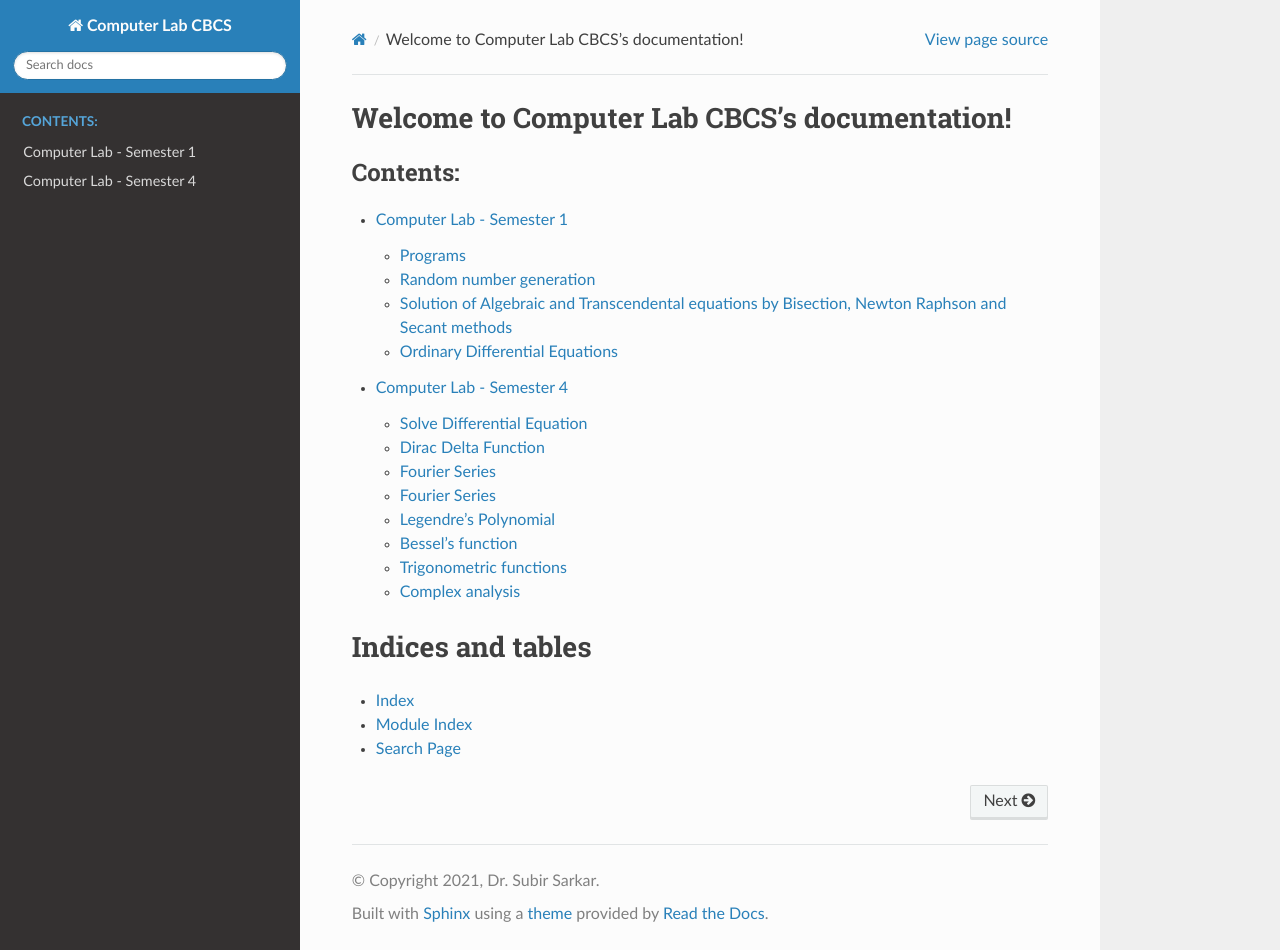
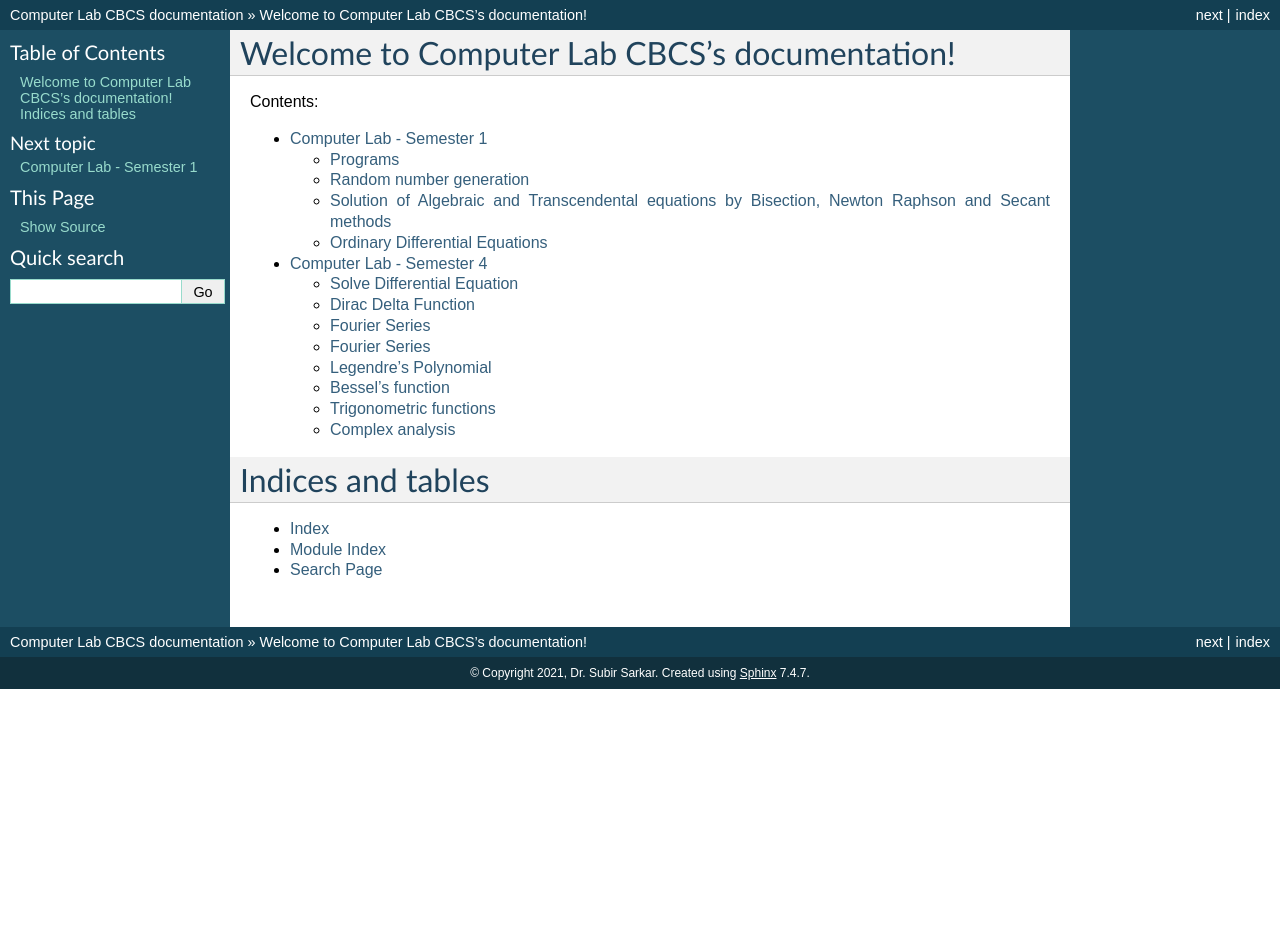
Before and after one commit to Subir-AVC/compulab.github.io, a Sphinx documentation site: the page built from source/index.rst, in a window 1280 px wide and 950 px high. Built offline with Sphinx 7.4.7, drawn with Linux system fonts in a browser that asks for light colours.

Commit message:
Update conf.py

```diff
--- a/source/conf.py
+++ b/source/conf.py
@@ -53,9 +53,8 @@ exclude_patterns = ['_build', '**.ipynb_checkpoints']
 # The theme to use for HTML and HTML Help pages.  See the documentation for
 # a list of builtin themes.
 #
-#html_theme = 'classic'
-#html_theme = 'alabaster'
-html_theme = 'sphinx_rtd_theme'
+html_theme = 'classic'
+
 
 # Add any paths that contain custom static files (such as style sheets) here,
 # relative to this directory. They are copied after the builtin static files,
```
